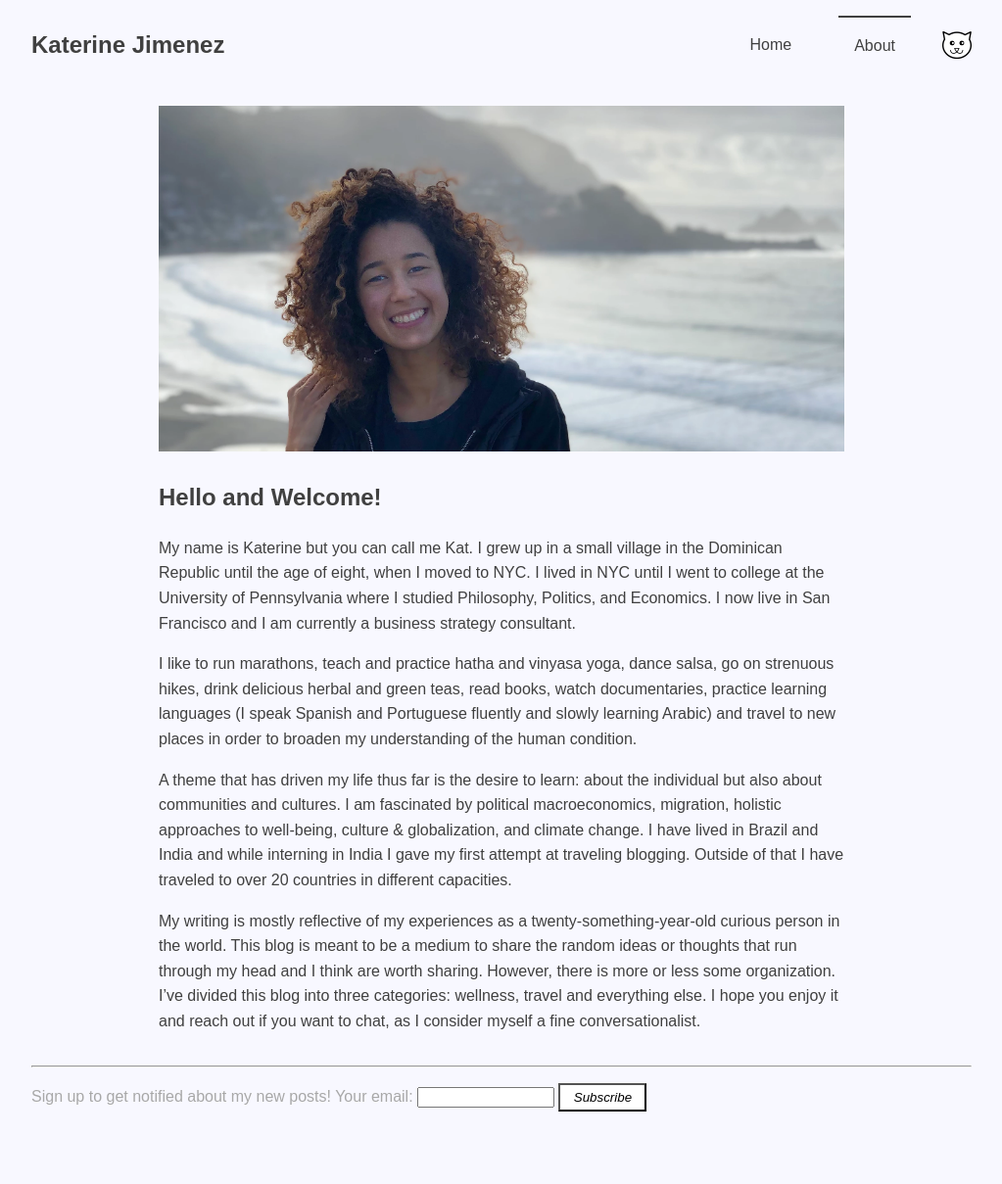
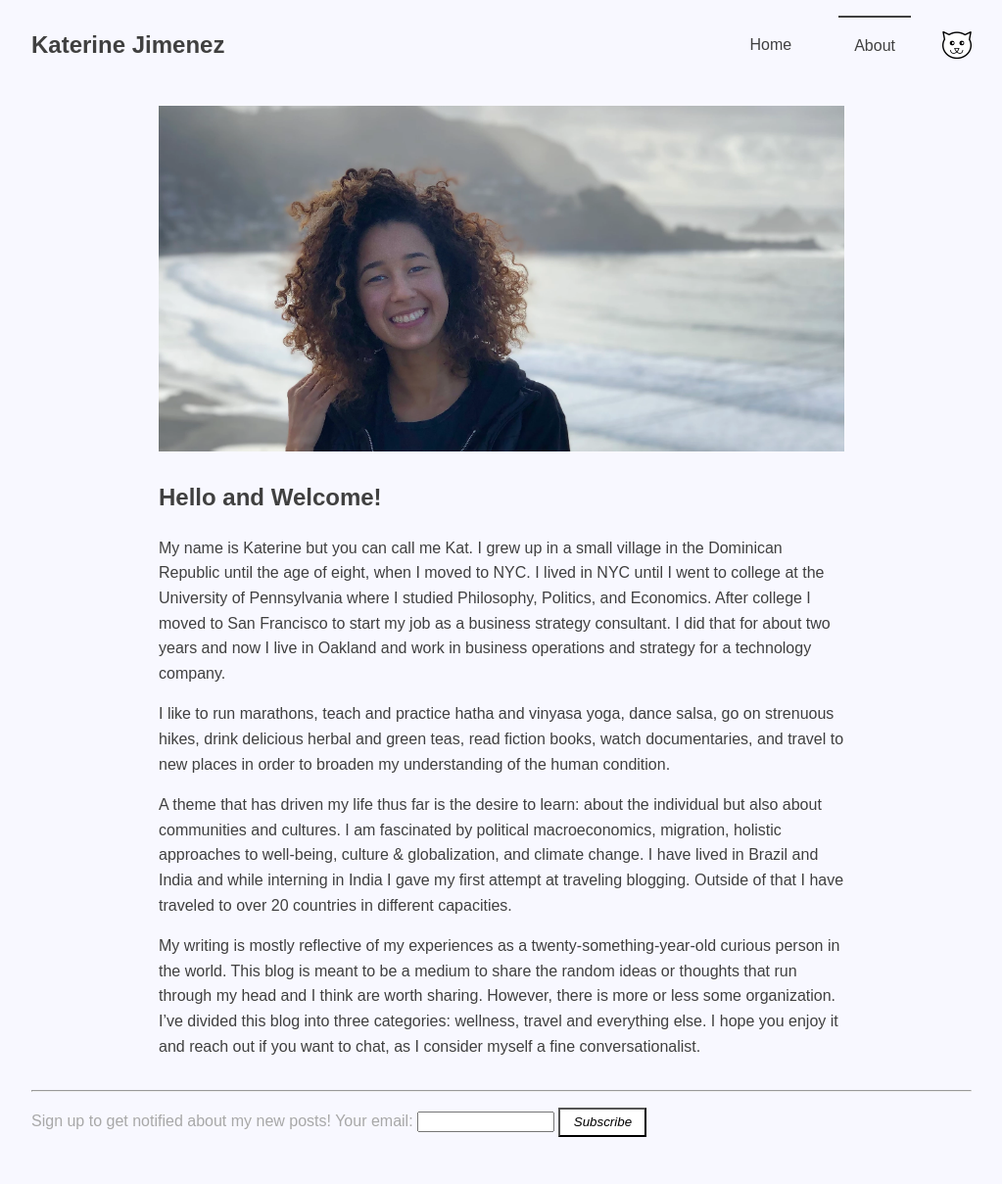
Before and after one commit to kjimenez2013/kjimenez2013.github.io, a Jekyll site: the page built from about.md, in a window 1280 px wide. Shown: the whole page at 98% size, without its empty margins (128-1151 px from the left). Built offline with Jekyll 4.4.1, drawn with Linux system fonts in a browser that asks for light colours; before the commit the page ends 1183 px from its top, so only the background shows below that.

Commit message:
Update about.md

```diff
--- a/about.md
+++ b/about.md
@@ -6,9 +6,9 @@ title: About
 
 ## Hello and Welcome!
 
-My name is Katerine but you can call me Kat. I grew up in a small village in the Dominican Republic until the age of eight, when I moved to NYC. I lived in NYC until I went to college at the University of Pennsylvania where I studied Philosophy, Politics, and Economics. I now live in San Francisco and I am currently a business strategy consultant.
+My name is Katerine but you can call me Kat. I grew up in a small village in the Dominican Republic until the age of eight, when I moved to NYC. I lived in NYC until I went to college at the University of Pennsylvania where I studied Philosophy, Politics, and Economics. After college I moved to San Francisco to start my job as a business strategy consultant. I did that for about two years and now I live in Oakland and work in business operations and strategy for a technology company.
 
-I like to run marathons, teach and practice hatha and vinyasa yoga, dance salsa, go on strenuous hikes, drink delicious herbal and green teas, read books, watch documentaries, practice learning languages (I speak Spanish and Portuguese fluently and slowly learning Arabic) and travel to new places in order to broaden my understanding of the human condition.
+I like to run marathons, teach and practice hatha and vinyasa yoga, dance salsa, go on strenuous hikes, drink delicious herbal and green teas, read fiction books, watch documentaries, and travel to new places in order to broaden my understanding of the human condition.
 
 A theme that has driven my life thus far is the desire to learn: about the individual but also about communities and cultures. I am fascinated by political macroeconomics, migration, holistic approaches to well-being, culture & globalization, and climate change. I have lived in Brazil and India and while interning in India I gave my first attempt at traveling blogging. Outside of that I have traveled to over 20 countries in different capacities.
 
```
